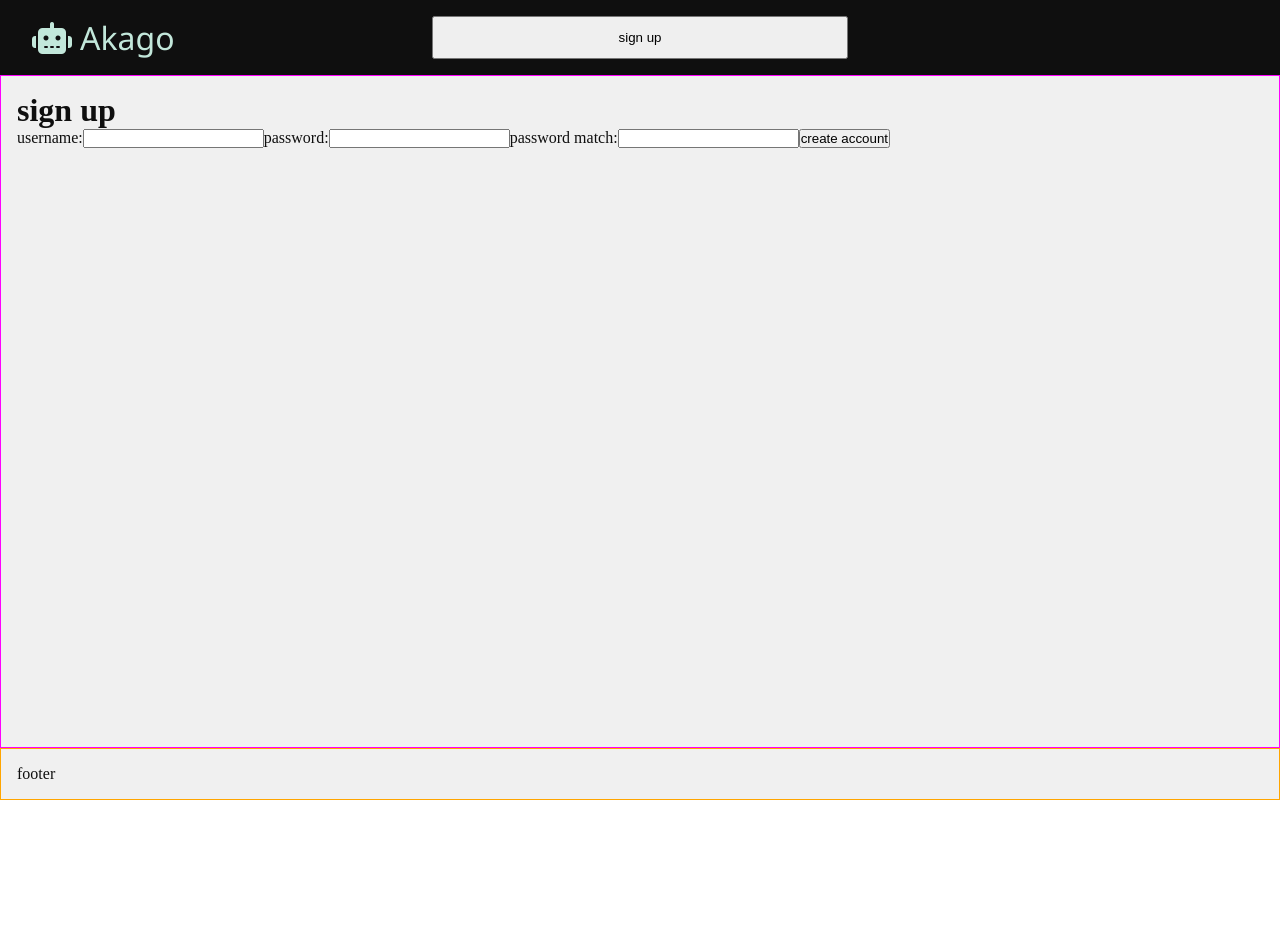
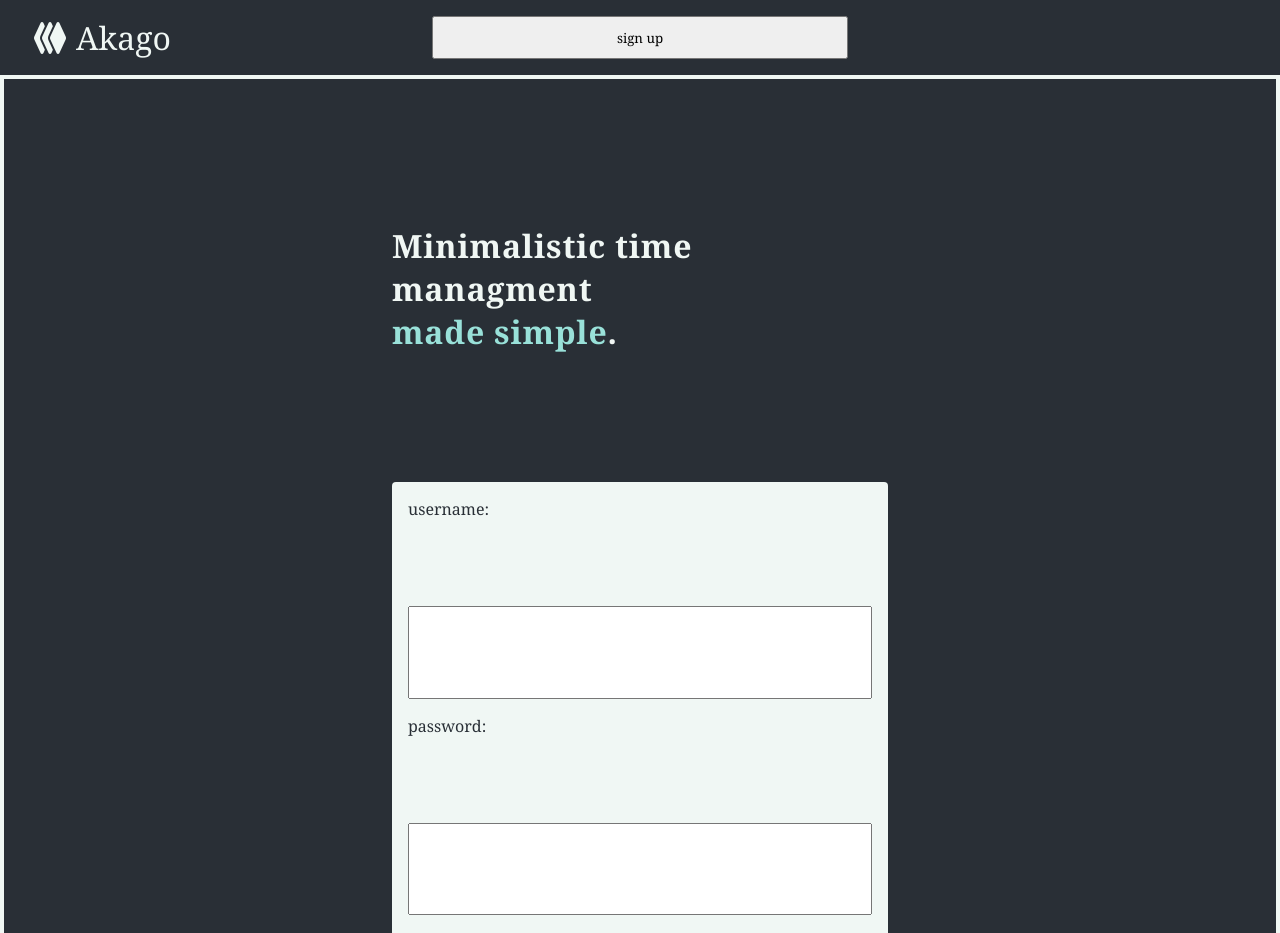
Before and after one commit to JesseSandvik/blckroot, a React (Create React App) app in the folder client/: page /signup in a window 1280 px wide. Shown: the top 933 px of the page. Before the commit the page ends 800 px from the top, so only its background shows below. Built offline with nearby package versions, Linux system fonts and the light colour scheme; the HTML template or start-up script is replaced by a standard one.

Commit message:
Client: US01, began styling sign up form page

```diff
--- a/client/src/App.css
+++ b/client/src/App.css
@@ -20,6 +20,10 @@ header {
     top: 0;
 }
 
+header i {
+    transform: rotate(90deg);
+}
+
 header .navbar-left-outer {
     align-items: center;
     display: flex;
@@ -28,9 +32,8 @@ header .navbar-left-outer {
 
 header .navbar .brand {
     align-items: center;
-    color: var(--accent-color);
+    color: var(--primary-color);
     display: flex;
-    font-family: 'Segoe UI', Tahoma, Geneva, Verdana, sans-serif;
     font-size: 2rem;
     gap: 8px;
     padding: 0 16px;
@@ -38,7 +41,6 @@ header .navbar .brand {
 }
 
 main {
-    border: 1px solid fuchsia;
     grid-row: 2 / 2;
 }
 
--- a/client/src/App.tsx
+++ b/client/src/App.tsx
@@ -2,7 +2,7 @@ import { NavLink, Routes, Route, useNavigate } from 'react-router-dom';
 
 import HomePage from './pages/Home';
 import Dashboard from './pages/Dashboard';
-import SignUpPage from './pages/SignUp';
+import SignUpPage from './pages/signup/SignUp';
 
 import './App.css';
 
@@ -14,18 +14,16 @@ function App() {
       <header>
         <nav className='navbar'>
           <div className='navbar-left-outer'>
-            <NavLink className="navbar brand" to="/"><i className="fa-solid fa-robot"></i>akago</NavLink>
+            <NavLink className="navbar brand" to="/"><i className="fa-solid fa-layer-group"></i>akago</NavLink>
           </div>
         </nav>
         <button onClick={() => navigate('/signup')}>sign up</button>
       </header>
-      <main>
-        <Routes>
-          <Route path='/' element={<HomePage />}  />
-          <Route path='/signup' element={<SignUpPage />}  />
-          <Route path='/dashboard' element={<Dashboard />}  />
-        </Routes>
-      </main>
+      <Routes>
+        <Route path='/' element={<HomePage />}  />
+        <Route path='/signup' element={<SignUpPage />}  />
+        <Route path='/dashboard' element={<Dashboard />}  />
+      </Routes>
       <footer>footer</footer>
     </div>
   );
--- a/client/src/index.css
+++ b/client/src/index.css
@@ -1,10 +1,12 @@
 * {
     box-sizing: border-box;
+    font-family: Cambria, Cochin, Georgia, Times, 'Times New Roman', serif;
     margin: 0;
     padding: 0;
-    --primary-color: #f0f0f0;
-    --secondary-color: #0f0f0f;
-    --accent-color: #c2e7da;
+    --primary-color: #f0f7f4;
+    /* --secondary-color: #0f0c0c; */
+    --secondary-color: #292f36;
+    --accent-color: #99e1d9;
 }
 
 a {
--- a/client/src/pages/Dashboard.tsx
+++ b/client/src/pages/Dashboard.tsx
@@ -2,9 +2,9 @@ import React from 'react';
 
 function Dashboard() {
     return (
-        <div className='Dashboard'>
+        <main className='Dashboard'>
             <h1>DASHBOARD</h1>
-        </div>
+        </main>
     );
 }
 
--- a/client/src/pages/Home.tsx
+++ b/client/src/pages/Home.tsx
@@ -2,9 +2,9 @@ import React from 'react';
 
 function HomePage() {
     return (
-        <div className='Home'>
+        <main className='Home'>
             <h1>HOME</h1>
-        </div>
+        </main>
     );
 }
 
--- /dev/null
+++ b/client/src/pages/signup/SignUp.css
@@ -0,0 +1,35 @@
+.SignUp {
+    background-color: var(--secondary-color);
+    border: 4px solid var(--primary-color);
+    color: var(--primary-color);
+    display: grid;
+    grid-template-columns: repeat(10, 1fr);
+    grid-template-rows: repeat(10, 1fr);
+}
+
+.SignUp-header {
+    align-items: center;
+    display: flex;
+    grid-column: 4 / span 4;
+    grid-row: 2 / 2;
+    justify-content: center;
+}
+
+.SignUp-header h1 {
+    letter-spacing: 0.05rem;
+}
+
+.SignUp-header h1 .accent-text {
+    color: var(--accent-color);
+}
+
+.SignUp-form {
+    background-color: var(--primary-color);
+    border-radius: 4px;
+    color: var(--secondary-color);
+    display: grid;
+    gap: 1rem;
+    grid-column: 4 / span 4;
+    grid-row: 4 / span 6;
+    padding: 1rem;
+}
--- a/client/src/pages/SignUp.tsx
+++ b/client/src/pages/signup/SignUp.tsx
@@ -1,5 +1,7 @@
 import React, { useState } from 'react';
 import { useNavigate } from 'react-router-dom';
+
+import "./SignUp.css";
 
 function SignUpPage() {
     const navigate = useNavigate();
@@ -24,9 +26,11 @@ function SignUpPage() {
         navigate("/dashboard");
     }
     return (
-        <div className='SignUp'>
-            <h1>sign up</h1>
-            <form onSubmit={handleOnSubmit}>
+        <main className='SignUp'>
+            <div className='SignUp-header'>
+                <h1>Minimalistic time managment<br/><span className='accent-text'>made simple</span>.</h1>
+            </div>
+            <form className='SignUp-form' onSubmit={handleOnSubmit}>
                 <label htmlFor="username">username:</label>
                 <input
                     id="username"
@@ -36,7 +40,6 @@ function SignUpPage() {
                     type="text"
                     value={username || ""}
                 />
-
                 <label htmlFor="password">password:</label>
                 <input
                     id="password"
@@ -57,7 +60,7 @@ function SignUpPage() {
                 />
                 <button type="submit">create account</button>
             </form>
-        </div>
+        </main>
     );
 }
 
```
